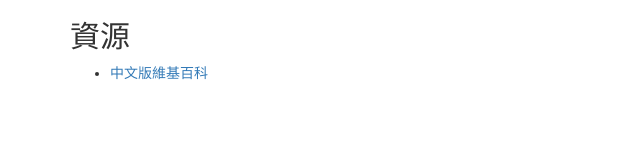
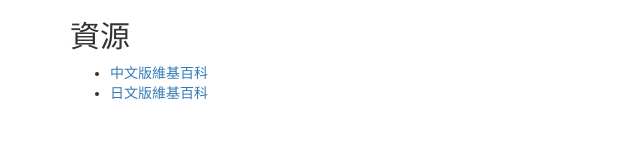
Before and after one commit to mizukinana-tw/fans.mizukinana.tw, a plain HTML site: page index.html in a window 1280 px wide. Shown: the whole page, without its empty margins (0-640 px from the left). Drawn offline with nearby package versions, Linux system fonts and the light colour scheme.

Commit message:
Add jp-wikipedia.

```diff
--- a/index.html
+++ b/index.html
@@ -16,6 +16,7 @@
     <h2>資源</h2>
     <ul>
         <li><a href="https://zh.wikipedia.org/wiki/%E6%B0%B4%E6%A8%B9%E5%A5%88%E5%A5%88">中文版維基百科</a></li>
+        <li><a href="https://ja.wikipedia.org/wiki/%E6%B0%B4%E6%A8%B9%E5%A5%88%E3%80%85">日文版維基百科</a></li>
     </ul>
 </div>
 </body>
```
